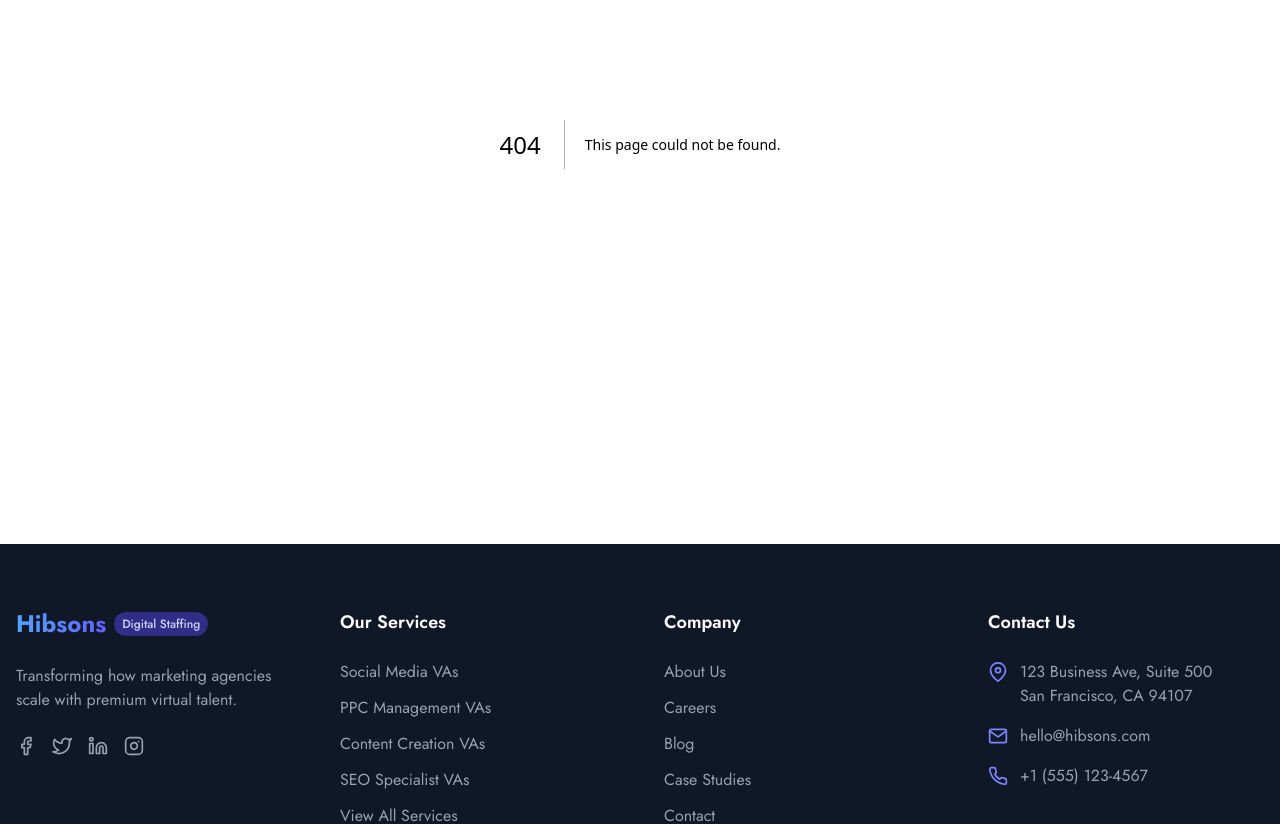
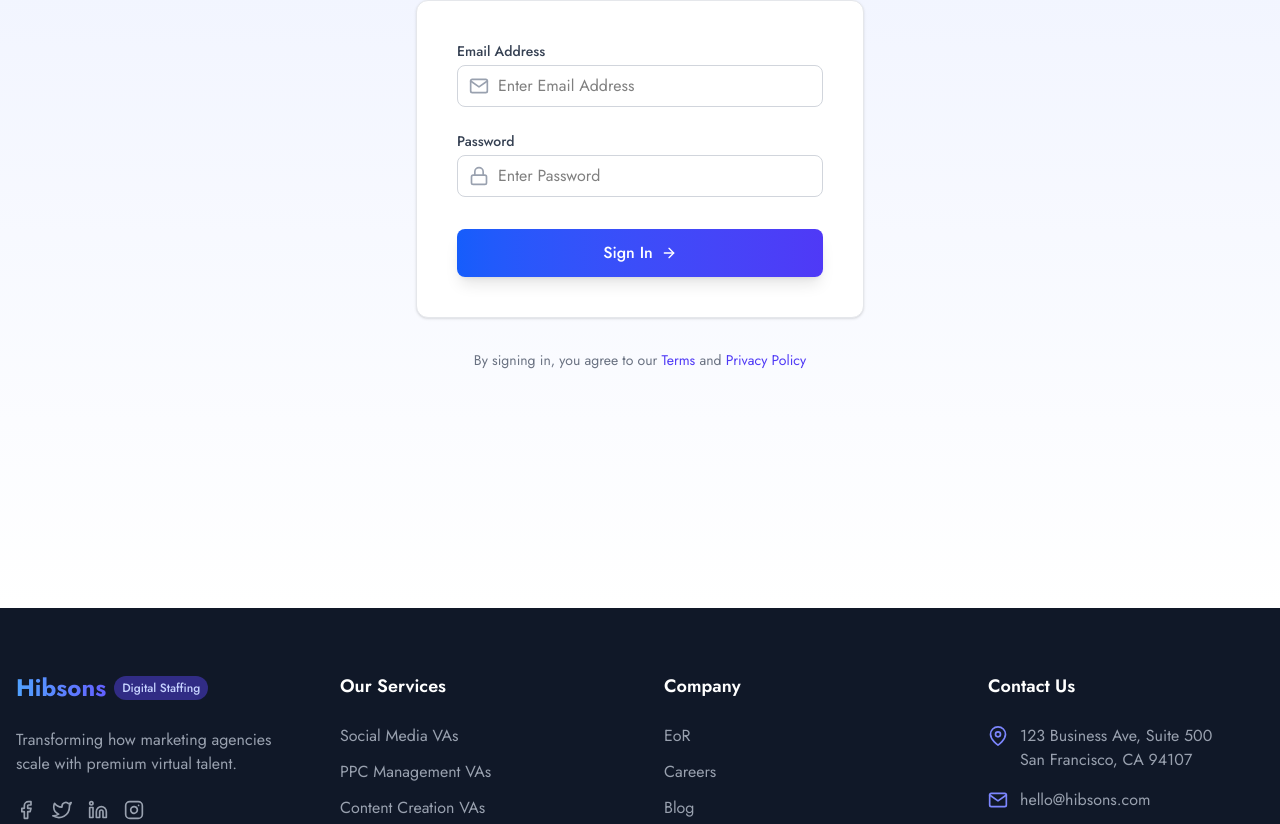
Before and after one commit to muazzam51214/hibsons, a Next.js app: page /login in a window 1280 px wide. Before the commit this address had no page. Shown: the part 296-1120 px from the top of the page. Built offline with nearby package versions, Linux system fonts and the light colour scheme.

Commit message:
feat: Implement user authentication with login functionality and dashboard

```diff
--- /dev/null
+++ b/app/admin/dashboard/page.tsx
@@ -0,0 +1,27 @@
+"use client";
+import { useAuthStore } from "@/store/authStore";
+import { useRouter } from "next/navigation";
+import { signOut } from "next-auth/react";
+
+const Dashboard = () => {
+  const router = useRouter();
+  const user = useAuthStore((state) => state.user);
+  const handleLogout = async () => {
+    useAuthStore.getState().clearUser();
+    await signOut({ redirect: false });
+    router.push("/");
+  };
+
+  return (
+    <div>
+      <h1>Welcome, {user?.name}</h1>
+      <p>Role: {user?.role}</p>
+      <p>Email: {user?.email}</p>
+      <p>ID: {user?.id}</p>
+
+      <button onClick={handleLogout}>Logout</button>
+    </div>
+  );
+};
+
+export default Dashboard;
--- a/app/careers/page.tsx
+++ b/app/careers/page.tsx
@@ -1,4 +1,3 @@
-
 import CurrentOpenings from "@/components/CurrentOpenings";
 import PageTitle from "@/components/PageTitle";
 import StaffinProcess from "@/components/StaffinProcess";
@@ -13,6 +12,7 @@ const Careers = () => {
       <TalentBenifits />
       <StaffinProcess />
       <CurrentOpenings />
+
     </div>
   );
 };
--- a/app/admin/login/page.tsx
+++ b/app/login/page.tsx
@@ -1,7 +1,6 @@
 import LoginSection from "@/components/LoginSection";
-import PageTitle from "@/components/PageTitle";
 
-const Blogs = () => {
+const LoginPage = () => {
   return (
     <div>
       <LoginSection />
@@ -9,4 +8,4 @@ const Blogs = () => {
   );
 };
 
-export default Blogs;
+export default LoginPage;
--- a/components/Footer.tsx
+++ b/components/Footer.tsx
@@ -72,8 +72,8 @@ const Footer = () => {
             <h3 className="text-lg font-semibold mb-6">Company</h3>
             <ul className="space-y-3">
               <li>
-                <Link href="/about" className="text-gray-400 hover:text-white transition-colors">
-                  About Us
+                <Link href="/eor" className="text-gray-400 hover:text-white transition-colors">
+                  EoR
                 </Link>
               </li>
               <li>
@@ -82,18 +82,18 @@ const Footer = () => {
                 </Link>
               </li>
               <li>
-                <Link href="/blog" className="text-gray-400 hover:text-white transition-colors">
+                <Link href="/blogs" className="text-gray-400 hover:text-white transition-colors">
                   Blog
                 </Link>
               </li>
               <li>
-                <Link href="/case-studies" className="text-gray-400 hover:text-white transition-colors">
-                  Case Studies
+                <Link href="/login" className="text-gray-400 hover:text-white transition-colors">
+                  Login
                 </Link>
               </li>
               <li>
-                <Link href="/contact" className="text-gray-400 hover:text-white transition-colors">
-                  Contact
+                <Link href="/get-started" className="text-gray-400 hover:text-white transition-colors">
+                  Book A Discovery Call
                 </Link>
               </li>
             </ul>
--- a/components/LoginSection.tsx
+++ b/components/LoginSection.tsx
@@ -1,43 +1,29 @@
-"use client"
-import { useState } from 'react';
-import { FiMail, FiLock, FiArrowRight } from 'react-icons/fi';
-import Link from 'next/link';
+"use client";
+import { FiMail, FiLock, FiArrowRight } from "react-icons/fi";
+import Link from "next/link";
+import { useLoginForm } from "@/hooks/useLoginForm";
 
 const LoginSection = () => {
-  const [formData, setFormData] = useState({
-    email: '',
-    password: ''
-  });
-
-  const handleChange = (e: React.ChangeEvent<HTMLInputElement>) => {
-    const { name, value } = e.target;
-    setFormData(prev => ({ ...prev, [name]: value }));
-  };
-
-  const handleSubmit = (e: React.FormEvent) => {
-    e.preventDefault();
-    // Handle login logic here
-    console.log('Login submitted:', formData);
-    // Redirect or show success message
-  };
+  const { formData, loading, handleChange, handleSubmit } = useLoginForm();
 
   return (
-    <section className="min-h-screen bg-gradient-to-b from-indigo-50 to-white py-20">
+    <section className="min-h-screen bg-gradient-to-b from-indigo-50 to-white py-20 mt-16">
       <div className="container mx-auto px-4">
         <div className="max-w-md mx-auto">
           <div className="text-center mb-10">
             <h1 className="text-3xl md:text-4xl font-bold text-gray-900 mb-2">
               Welcome Back
             </h1>
-            <p className="text-gray-600">
-              Sign in to your Hibsons account
-            </p>
+            <p className="text-gray-600">Sign in to your Hibsons account</p>
           </div>
 
           <div className="bg-white rounded-xl shadow-sm border border-gray-200 p-8 md:p-10">
             <form onSubmit={handleSubmit} className="space-y-6">
               <div>
-                <label htmlFor="email" className="block text-sm font-medium text-gray-700 mb-1">
+                <label
+                  htmlFor="email"
+                  className="block text-sm font-medium text-gray-700 mb-1"
+                >
                   Email Address
                 </label>
                 <div className="relative">
@@ -49,7 +35,7 @@ const LoginSection = () => {
                     id="email"
                     name="email"
                     className="block w-full pl-10 pr-3 py-2 border border-gray-300 rounded-lg focus:ring-indigo-500 focus:border-indigo-500"
-                    placeholder="you@example.com"
+                    placeholder="Enter Email Address"
                     value={formData.email}
                     onChange={handleChange}
                     required
@@ -58,7 +44,10 @@ const LoginSection = () => {
               </div>
 
               <div>
-                <label htmlFor="password" className="block text-sm font-medium text-gray-700 mb-1">
+                <label
+                  htmlFor="password"
+                  className="block text-sm font-medium text-gray-700 mb-1"
+                >
                   Password
                 </label>
                 <div className="relative">
@@ -70,30 +59,48 @@ const LoginSection = () => {
                     id="password"
                     name="password"
                     className="block w-full pl-10 pr-3 py-2 border border-gray-300 rounded-lg focus:ring-indigo-500 focus:border-indigo-500"
-                    placeholder="••••••••"
+                    placeholder="Enter Password"
                     value={formData.password}
                     onChange={handleChange}
                     required
                   />
                 </div>
-
               </div>
 
               <div className="pt-2">
                 <button
                   type="submit"
-                  className="w-full flex items-center justify-center px-6 py-3 bg-gradient-to-r from-blue-600 to-indigo-600 text-white font-medium rounded-lg hover:from-blue-700 hover:to-indigo-700 transition-all shadow-lg hover:shadow-xl"
+                  disabled={loading}
+                  className={`w-full flex items-center justify-center px-6 py-3 bg-gradient-to-r from-blue-600 to-indigo-600 text-white font-medium rounded-lg transition-all shadow-lg hover:shadow-xl ${
+                    loading
+                      ? "opacity-50 cursor-not-allowed"
+                      : "hover:from-blue-700 hover:to-indigo-700"
+                  }`}
                 >
-                  Sign In <FiArrowRight className="ml-2" />
+                  {loading ? "Signing In..." : "Sign In"}
+                  {!loading && <FiArrowRight className="ml-2" />}
                 </button>
               </div>
             </form>
-
-
           </div>
 
           <div className="mt-8 text-center text-sm text-gray-500">
-            <p>By signing in, you agree to our <Link href="/terms" className="text-indigo-600 hover:text-indigo-500">Terms</Link> and <Link href="/privacy" className="text-indigo-600 hover:text-indigo-500">Privacy Policy</Link></p>
+            <p>
+              By signing in, you agree to our{" "}
+              <Link
+                href="/terms"
+                className="text-indigo-600 hover:text-indigo-500"
+              >
+                Terms
+              </Link>{" "}
+              and{" "}
+              <Link
+                href="/privacy"
+                className="text-indigo-600 hover:text-indigo-500"
+              >
+                Privacy Policy
+              </Link>
+            </p>
           </div>
         </div>
       </div>
--- /dev/null
+++ b/hooks/useLoginForm.ts
@@ -0,0 +1,63 @@
+'use client';
+
+import { useState } from "react";
+import { useRouter } from "next/navigation";
+import { signIn, getSession } from "next-auth/react";
+import toast from "react-hot-toast";
+import { useAuthStore } from "@/store/authStore";
+
+export function useLoginForm() {
+  const [formData, setFormData] = useState({ email: "", password: "" });
+  const [loading, setLoading] = useState(false);
+  const router = useRouter();
+  const setUser = useAuthStore((state) => state.setUser);
+
+  const handleChange = (e: React.ChangeEvent<HTMLInputElement>) => {
+    const { name, value } = e.target;
+    setFormData((prev) => ({ ...prev, [name]: value }));
+  };
+
+  const handleSubmit = async (e: React.FormEvent<HTMLFormElement>) => {
+    e.preventDefault();
+    setLoading(true);
+
+    const result = await signIn("credentials", {
+      ...formData,
+      redirect: false,
+    });
+
+    if (result?.error) {
+      toast.error(result.error || "Invalid credentials");
+      setLoading(false);
+      return;
+    }
+
+    toast.success("Login successful");
+
+    // wait a bit for session to update
+    setTimeout(async () => {
+      const session = await getSession();
+      const role = session?.user?.role;
+
+      setUser({
+        id: session?.user?.id,
+        name: session?.user?.name || "",
+        email: session?.user?.email || "",
+        role,
+      });
+
+      if (role === "admin") {
+        router.push("/admin/dashboard");
+      } else {
+        router.push("/");
+      }
+    }, 500);
+  };
+
+  return {
+    formData,
+    loading,
+    handleChange,
+    handleSubmit,
+  };
+}
--- a/libs/auth.ts
+++ b/libs/auth.ts
@@ -70,11 +70,11 @@ export const authOptions: NextAuthOptions = {
   },
   pages: {
     signIn: "/login",
-    error: "/logoin",
+    error: "/login",
   },
   session: {
     strategy: "jwt",
     maxAge: 30 * 24 * 60 * 60,
   },
-  secret: process.env.NEXT_AUTH_SECRET,
+  secret: process.env.NEXTAUTH_SECRET,
 };
--- a/package.json
+++ b/package.json
@@ -19,7 +19,8 @@
     "react-dom": "^19.0.0",
     "react-hot-toast": "^2.5.2",
     "react-icons": "^5.5.0",
-    "slugify": "^1.6.6"
+    "slugify": "^1.6.6",
+    "zustand": "^5.0.6"
   },
   "devDependencies": {
     "@eslint/eslintrc": "^3",
--- /dev/null
+++ b/store/authStore.ts
@@ -0,0 +1,31 @@
+// store/authStore.ts
+'use client';
+
+import { create } from 'zustand';
+import { persist } from 'zustand/middleware';
+
+export type User = {
+  id?: string;
+  name?: string;
+  email?: string;
+  role?: string;
+};
+
+interface AuthStore {
+  user: User | null;
+  setUser: (user: User) => void;
+  clearUser: () => void;
+}
+
+export const useAuthStore = create<AuthStore>()(
+  persist(
+    (set) => ({
+      user: null,
+      setUser: (user) => set({ user }),
+      clearUser: () => set({ user: null }),
+    }),
+    {
+      name: 'auth-storage'
+    }
+  )
+);
```
Also changed, not shown: 1 other file (tests, documents, lock files or other folders).
